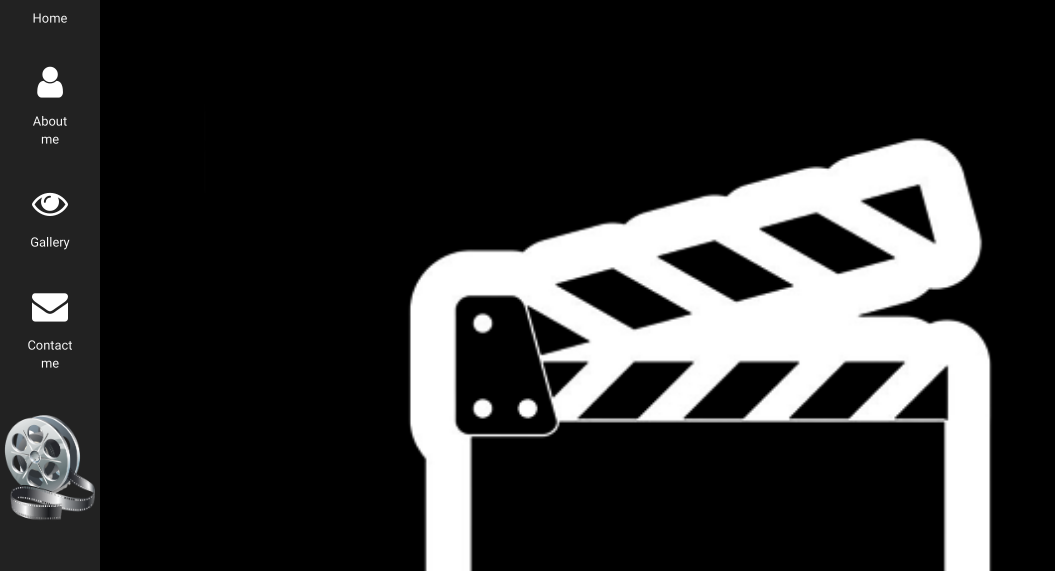
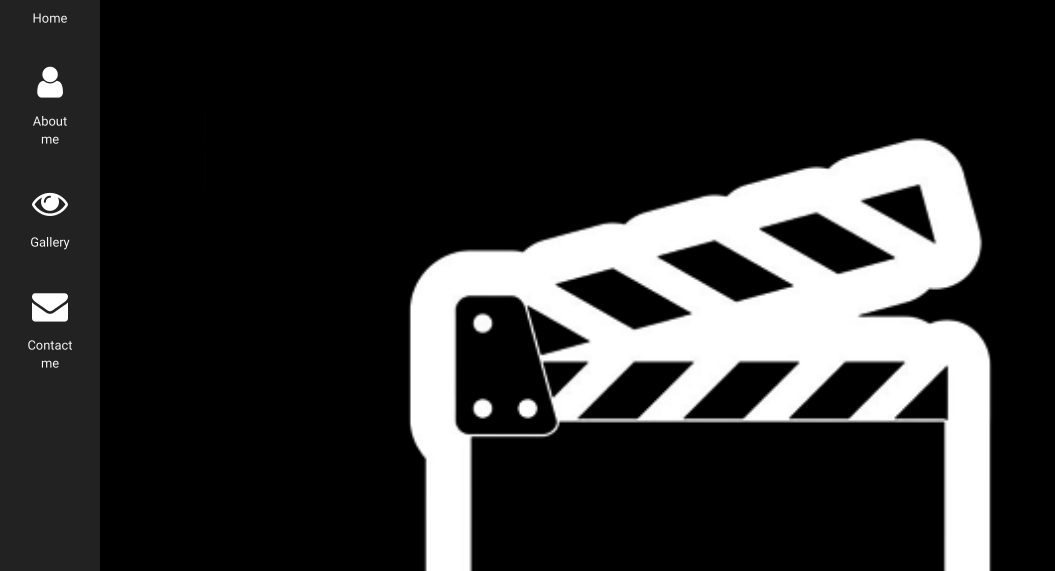
Before and after one commit to Rezamns/Hassan-page, a plain HTML site: page index.html in a window 1280 px wide. Shown: the part 229-800 px from the top of the page, without its empty margins (0-1055 px from the left). Drawn offline with nearby package versions, Linux system fonts and the light colour scheme.

Commit message:
delete img

```diff
--- a/index.html
+++ b/index.html
@@ -100,7 +100,7 @@ body,h3,h2,h5,h1 {
     <i class="fa fa-envelope w3-xxlarge"></i>
     <p>Contact me</p>
   </a><br>
-  <img src="./assets/xx.png" style="width:100%">
+  <!-- <img src="./assets/xx.png" style="width:100%"> -->
 </nav>
 
 <!-- Navbar on small screens (Hidden on medium and large screens) -->
```
